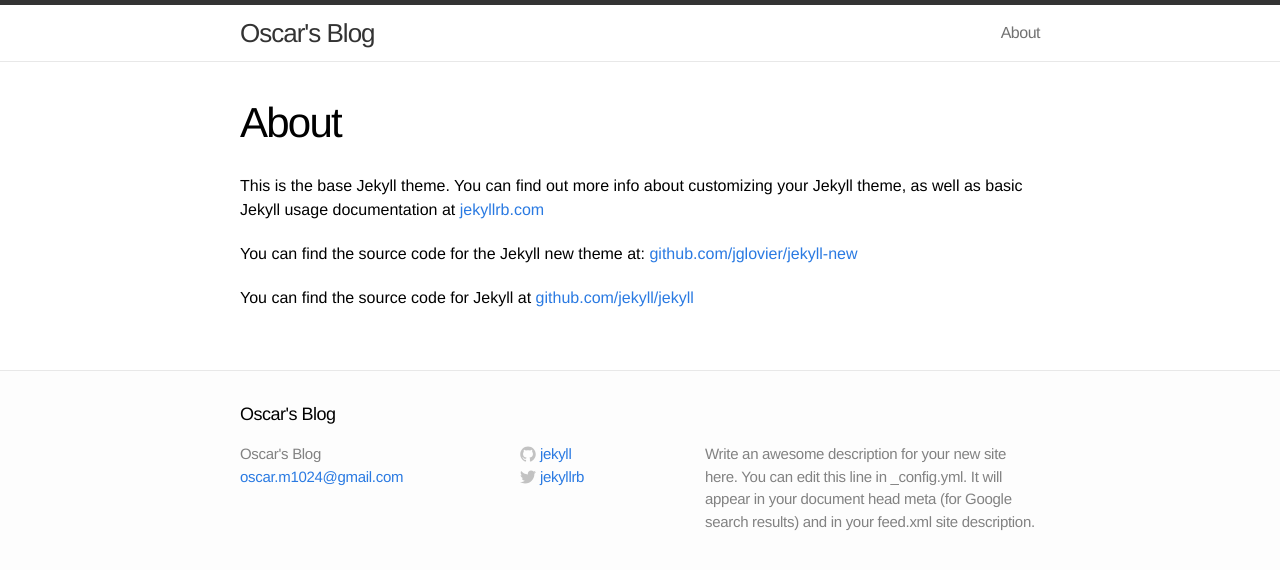
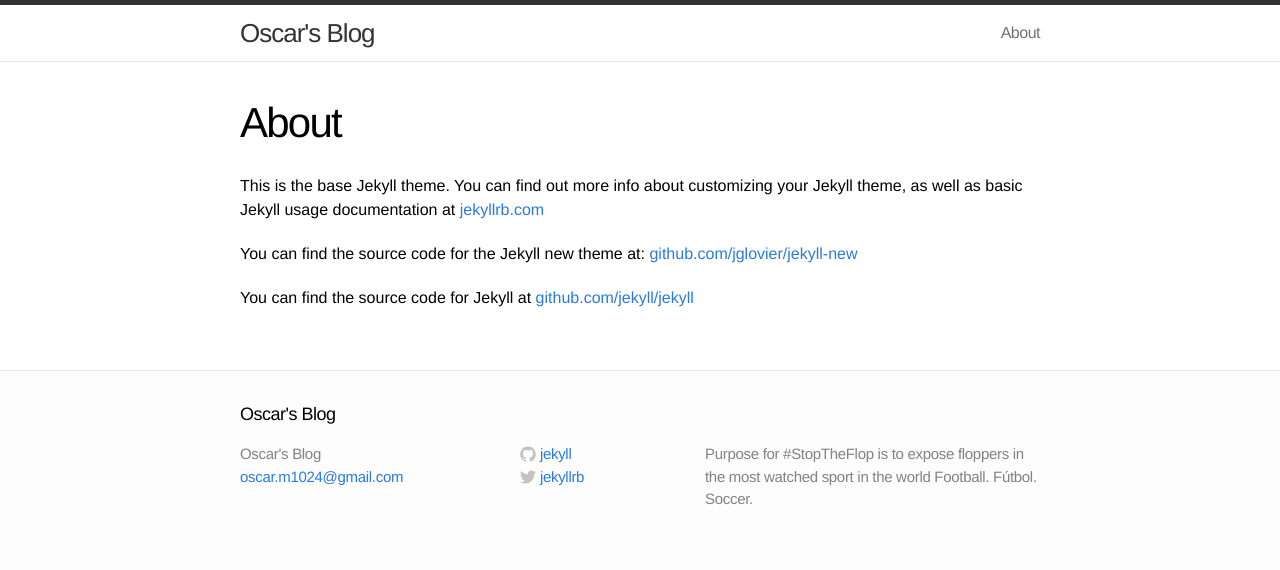
Before and after one commit to Oscar6/makersquare-page, a Jekyll site: the page built from about.md, in a window 1280 px wide. Shown: the top 570 px of the page. Built offline with Jekyll 4.4.1, drawn with Linux system fonts in a browser that asks for light colours.

Commit message:
stoptheflop

```diff
--- a/_config.yml
+++ b/_config.yml
@@ -1,7 +1,7 @@
 # Site settings
 title: Oscar's Blog
 email: oscar.m1024@gmail.com
-description: "Write an awesome description for your new site here. You can edit this line in _config.yml. It will appear in your document head meta (for Google search results) and in your feed.xml site description."
+description: "Purpose for #StopTheFlop is to expose floppers in the most watched sport in the world Football. Fútbol. Soccer."
 baseurl: ""
 url: "http://yourdomain.com"
 twitter_username: jekyllrb
--- a/_layouts/post.html
+++ b/_layouts/post.html
@@ -2,7 +2,7 @@
 layout: default
 ---
 <div class="post">
-
+<!-- <div style="background-color: yellow;"> -->
   <header class="post-header">
     <h1>{{ page.title }}</h1>
     <p class="meta">{{ page.date | date: "%b %-d, %Y" }}{% if page.author %} • {{ page.author }}{% endif %}{% if page.meta %} • {{ page.meta }}{% endif %}</p>
--- a/index.html
+++ b/index.html
@@ -11,6 +11,7 @@
       <li>
         <span class="post-date">{{ post.date | date: "%b %-d, %Y" }}</span>
         <a class="post-link" href="{{ post.url | prepend: site.baseurl }}">{{ post.title }}</a>
+        <p>{{ post.excerpt }}</p>
       </li>
     {% endfor %}
   </ul>
```
Also changed, not shown: _posts/2014-07-20-Sunday-Blog-Post.markdown (added, +11 -0 lines), 2 other files.
